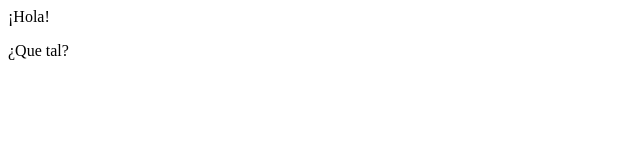
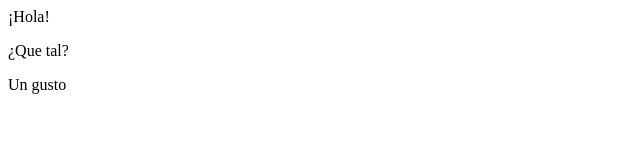
Before and after one commit to emmagimsal/prueba, a plain HTML site: page doc.html in a window 1280 px wide. Shown: the full height of the page, 0-640 px from the left. Drawn offline with Linux system fonts and the light colour scheme.

Commit message:
completado de doc

```diff
--- a/doc.html
+++ b/doc.html
@@ -5,5 +5,6 @@
 	<BODY>
 		<p>¡Hola!</p>
 		<p>¿Que tal?</p>
+		<p>Un gusto</p>
 	</BODY>
 </HTML>
```
